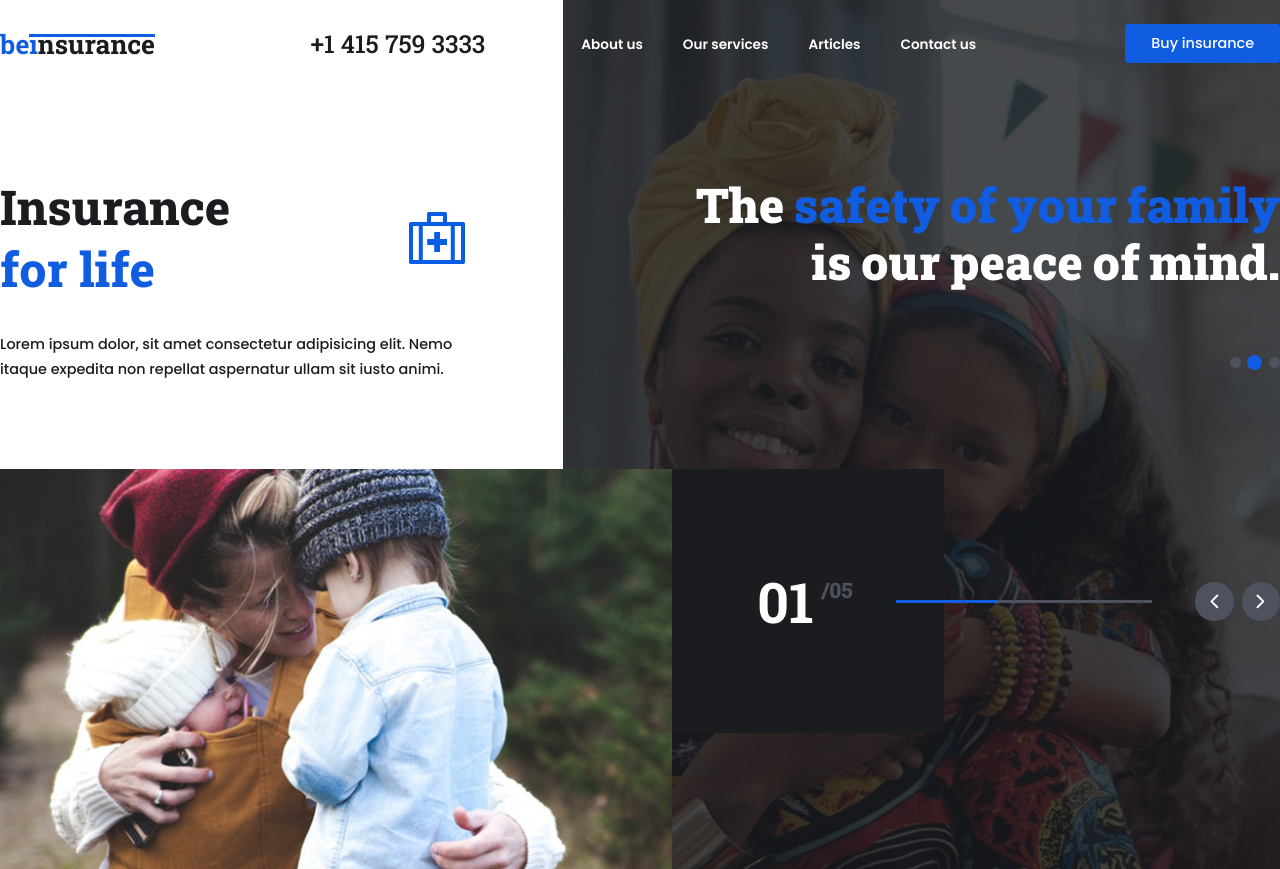
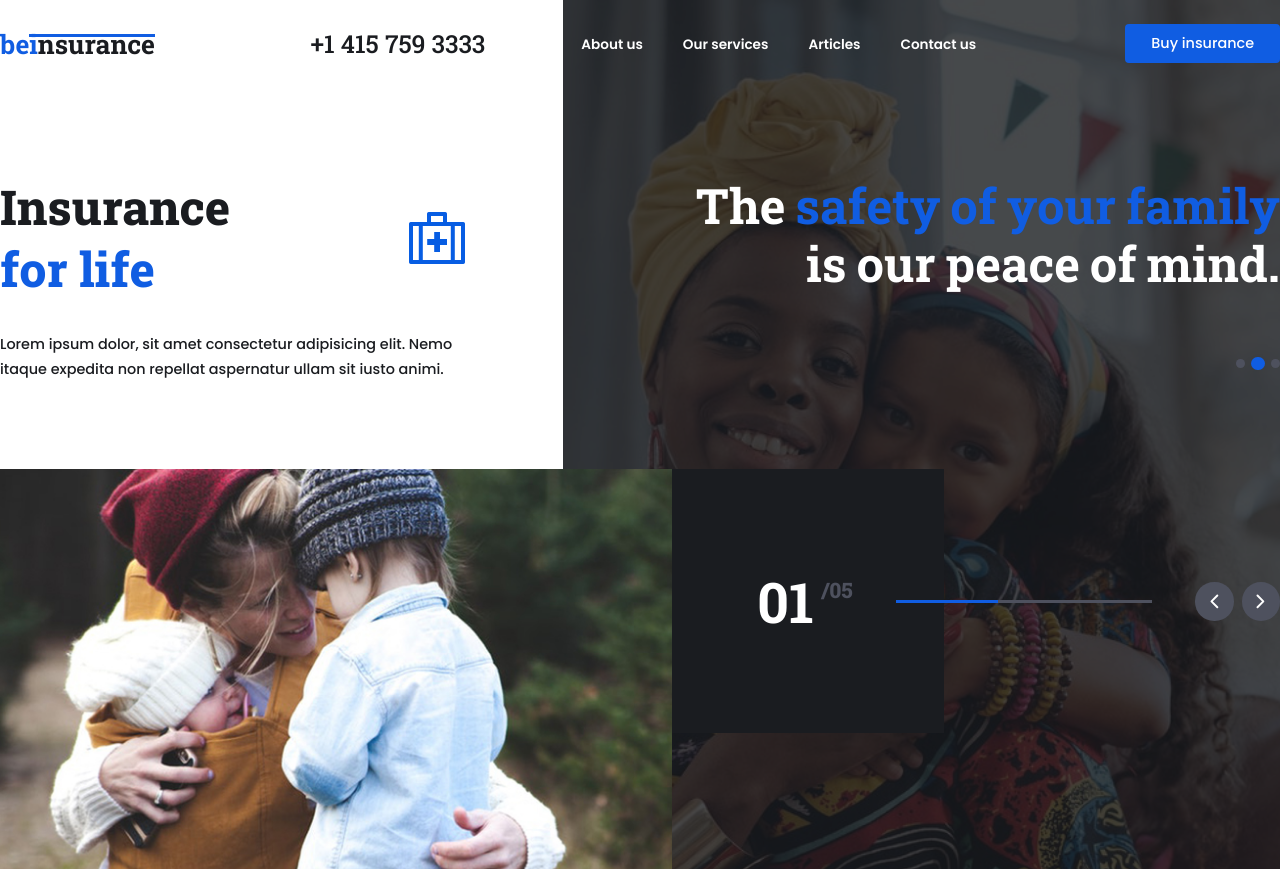
Before and after one commit to thebigtank/beinsurance, a website built with Vite: page index.html in a window 1280 px wide. Built offline with nearby package versions, Linux system fonts and the light colour scheme.

Commit message:
slider dots fixes

```diff
--- a/css/main.scss
+++ b/css/main.scss
@@ -118,7 +118,7 @@ section {
         }
         .hero-slider {
             h1 {
-                @include setFont($robotoslab, 3em, 900);
+                @include setFont($robotoslab, 3.05em, 700);
                 line-height: 1.2em;
                 color: #fff;
                 text-align: right;
@@ -133,14 +133,14 @@ section {
                 margin-top: 4em;
                 .dot {
                     display: block;
-                    height: .7em;
-                    width: .7em;
+                    height: .55em;
+                    width: .55em;
                     border-radius: 50%;
                     background-color: $ash;
                     margin-left: .4em;
                     &.active {
-                        height: .95em;
-                        width: .95em;
+                        height: .85em;
+                        width: .85em;
                         background-color: $blue;
                     }
                 }
```
Also changed, not shown: css/main.css, 1 other file.
